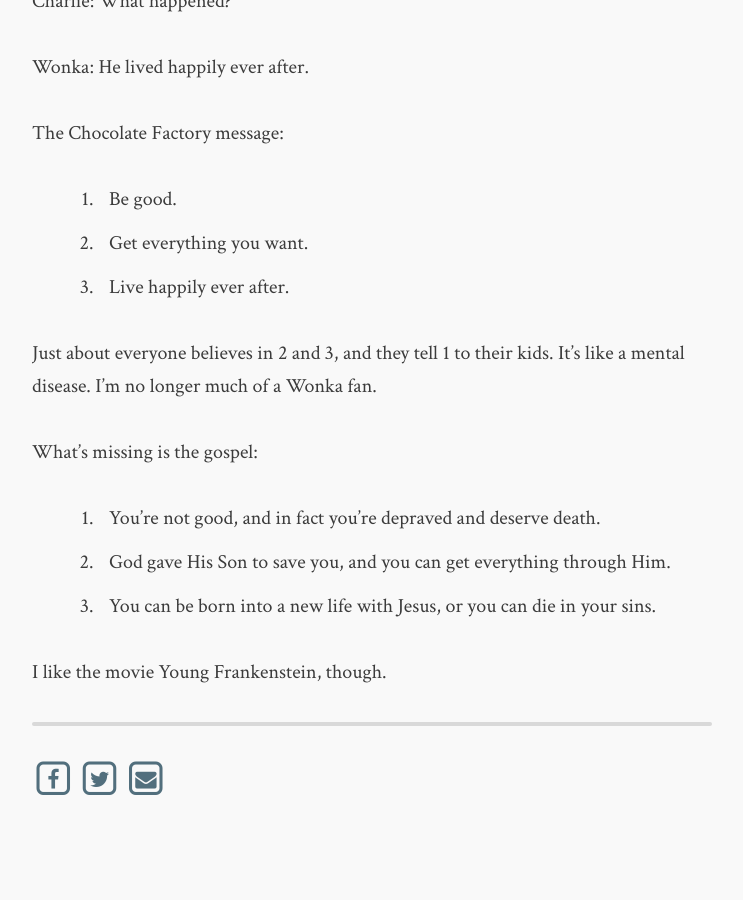
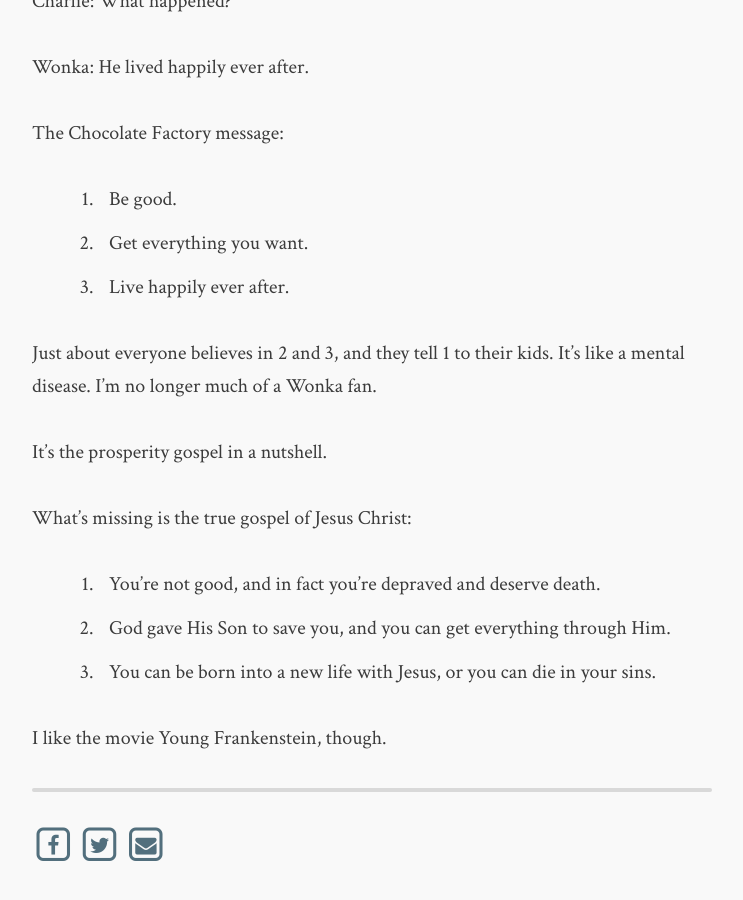
Before and after one commit to flashlightministries/oilforlight, a Jekyll site: the page built from _posts/2016-08-29-willy-wonka-false.md, in a window 1280 px wide and 900 px high, scrolled down 865 px. Shown: the whole window, without its empty margins (268-1011 px from the left). Built offline with Jekyll 4.4.1, drawn with Linux system fonts in a browser that asks for light colours; nearby versions of some CDN libraries; before the commit the page ends 1699 px from its top, so only the background shows below that.

Commit message:
Update 2016-08-29-willy-wonka-false.md

```diff
--- a/_posts/2016-08-29-willy-wonka-false.md
+++ b/_posts/2016-08-29-willy-wonka-false.md
@@ -22,7 +22,9 @@
 
 Just about everyone believes in 2 and 3, and they tell 1 to their kids. It's like a mental disease. I'm no longer much of a Wonka fan.
 
-What's missing is the gospel:
+It's the prosperity gospel in a nutshell.
+
+What's missing is the true gospel of Jesus Christ:
 
 1. You're not good, and in fact you're depraved and deserve death.
 2. God gave His Son to save you, and you can get everything through Him.
```
